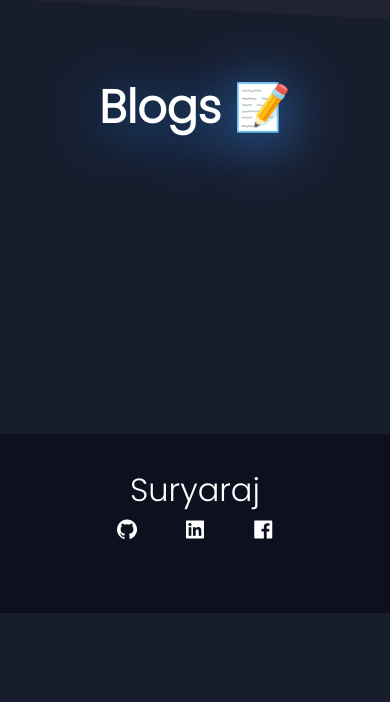
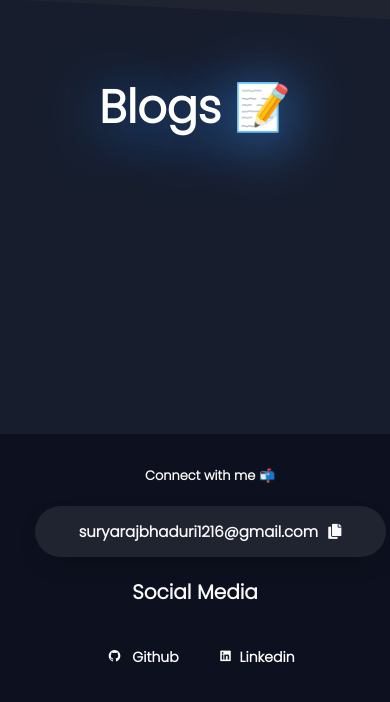
Before and after one commit to suryaraj1/My-Portfolio, a website: page index.html in a window 390 px wide. Shown: the part 6376-7078 px from the top of the page. Before the commit the page ends 6989 px from the top, so only its background shows below. Drawn offline with nearby package versions, Linux system fonts and the light colour scheme.

Commit message:
Add footer and fix media queries

```diff
--- a/assets/styles.css
+++ b/assets/styles.css
@@ -545,12 +545,6 @@ svg:hover {
   padding: 2rem 0;
 }
 
-.footer_title {
-  font-size: 2rem;
-  margin-bottom: 100px;
-  text-align: center;
-}
-
 .footer_social {
   margin-bottom: var(--mb-4);
 }
@@ -559,6 +553,95 @@ svg:hover {
   font-size: 1.5rem;
   color: #fff;
   margin: 20px;
+}
+
+.footer_social {
+  display: flex;
+  justify-content: space-evenly;
+  align-items: center;
+}
+
+.footer-img {
+  height: 30px;
+  width: 30px;
+  margin: 5px;
+}
+
+.card-footer a:hover {
+  transform: scale(1.1);
+}
+
+.footer-email-wrapper {
+  width: 370px;
+  display: flex;
+  flex-direction: column;
+  justify-content: flex-start;
+}
+
+.footer-email-header {
+  color: #fafafa;
+  font-size: 34px;
+  font-weight: bold;
+}
+
+.footer-email-container {
+  background: #202330;
+  width: 90%;
+  padding: 14px 22px;
+  border-radius: 28px;
+  margin-top: 20px;
+  cursor: pointer;
+  display: flex;
+  justify-content: center;
+  box-shadow: 0 10px 30px -15px rgba(0, 0, 0, 0.4);
+}
+
+.footer-email {
+  font-size: 15px;
+  color: #fafafa;
+  font-weight: 700;
+}
+
+.footer-email i {
+  margin-left: 6px;
+}
+
+.achievements-item:hover .card-footer {
+  bottom: 0px;
+  opacity: 1;
+}
+
+.footer-social-sites {
+  display: flex;
+  width: 160px;
+  flex-direction: column;
+  align-items: flex-start;
+}
+
+.footer-social-sites-header {
+  font-weight: bold;
+  color: #fafafa;
+  font-size: 20px;
+  margin-bottom: 20px;
+}
+
+.footer-social-sites-wrapper {
+  display: flex;
+  margin-top: 20px;
+  width: 100%;
+  position: relative;
+  right: 20px;
+  align-items: flex-start;
+  flex-direction: column;
+  justify-content: flex-start;
+}
+
+.footer-social-sites-wrapper i {
+  margin-right: 7px;
+}
+
+.footer-social-sites-wrapper a {
+  font-size: 14px;
 }
 
 .custom-grid {
@@ -891,3 +974,57 @@ svg:hover {
     column-gap: 1rem;
   }
 }
+
+@media screen and (max-width: 500px) {
+  .footer_social {
+    width: 100%;
+    flex-direction: column;
+  }
+
+  .footer-email-wrapper {
+    width: 80%;
+    margin-left: 30px;
+  }
+
+  .footer-email-header {
+    font-size: 13px;
+  }
+
+  .footer-social-sites {
+    margin-top: 20px;
+  }
+
+  .footer-social-sites-wrapper {
+    flex-direction: row;
+  }
+
+  .achievements-card .header {
+    font-size: 10px;
+  }
+
+  .achievements-card .content p {
+    font-size: 11px;
+  }
+
+  .footer-email-wrapper {
+    display: flex;
+    width: 100%;
+    justify-content: center;
+    align-items: center;
+  }
+
+  .footer-social-sites {
+    width: 100%;
+    display: flex;
+    justify-content: center;
+    align-items: center;
+  }
+
+  .footer-social-sites-wrapper {
+    display: flex;
+    justify-content: center;
+    align-items: center;
+    position: relative;
+    left: 6px;
+  }
+}
--- a/index.html
+++ b/index.html
@@ -517,12 +517,20 @@
     </section>
 
     <footer class="footer">
-      <p class="footer_title">Suryaraj</p>
-
       <div class="footer_social">
-        <a href="#" class="footer_icon"><i class='bx bxl-github'></i></a>
-        <a href="#" class="footer_icon"><i class='bx bxl-linkedin-square'></i></a>
-        <a href="#" class="footer_icon"><i class='bx bxl-facebook-square'></i></a>
+        <div class="footer-email-wrapper">
+          <p class='footer-email-header'>Connect with me 📬</p>
+          <div class="footer-email-container">
+            <p class="footer-email">suryarajbhaduri1216@gmail.com <i class="fas fa-copy"></i></p>
+          </div>
+        </div>
+        <div class="footer-social-sites">
+          <p class="footer-social-sites-header">Social Media</p>
+          <div class="footer-social-sites-wrapper">
+            <a href="https://github.com/suryaraj1" target="__blank" class="footer_icon"><i class='bx bxl-github'></i> Github</a>
+            <a href="https://www.linkedin.com/in/suryaraj-bhaduri-a6706b162/" target="__blank" class="footer_icon"><i class='bx bxl-linkedin-square'></i>Linkedin</a>
+          </div>
+        </div>
       </div>
     </footer>
   </main>
```
